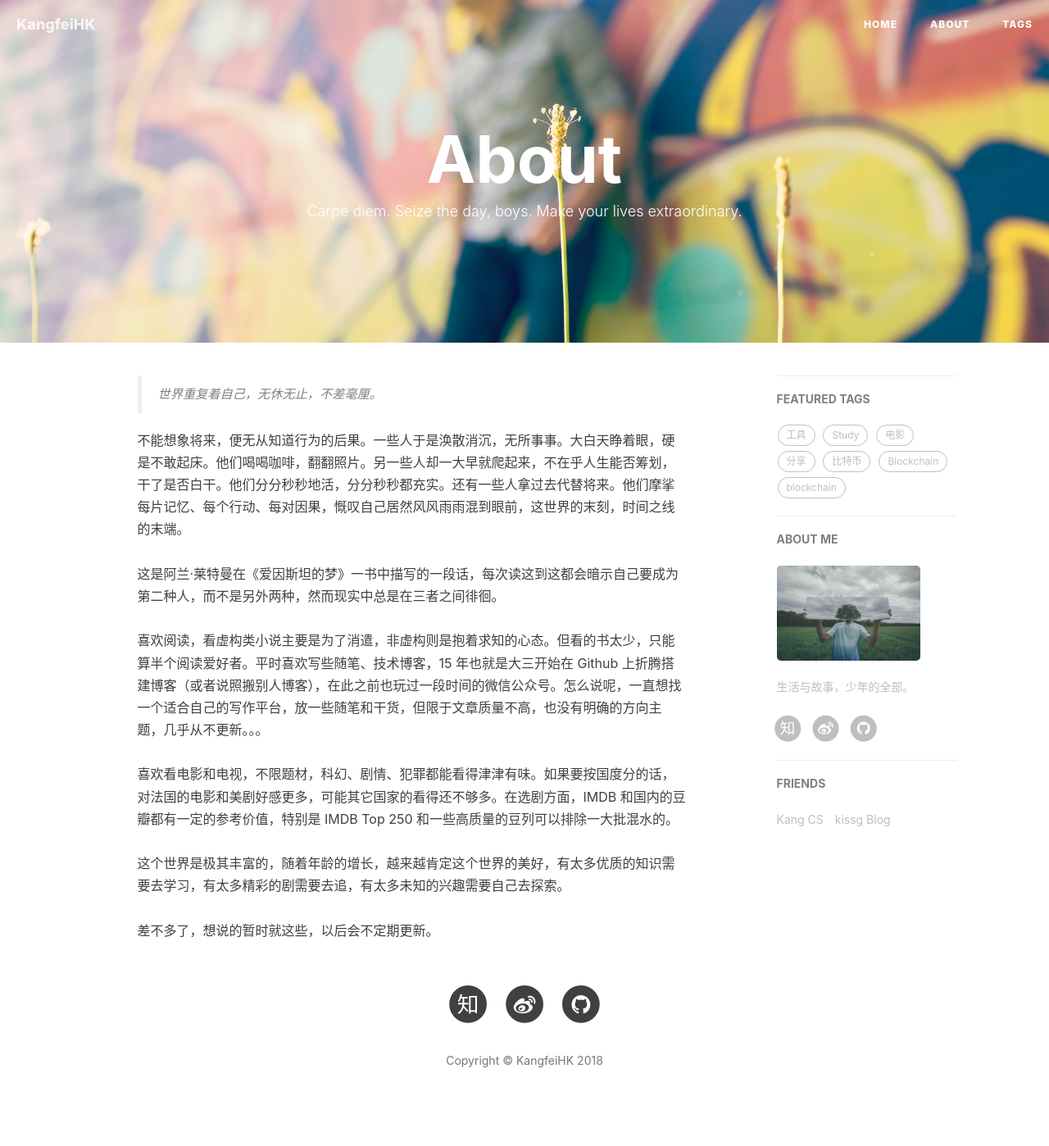
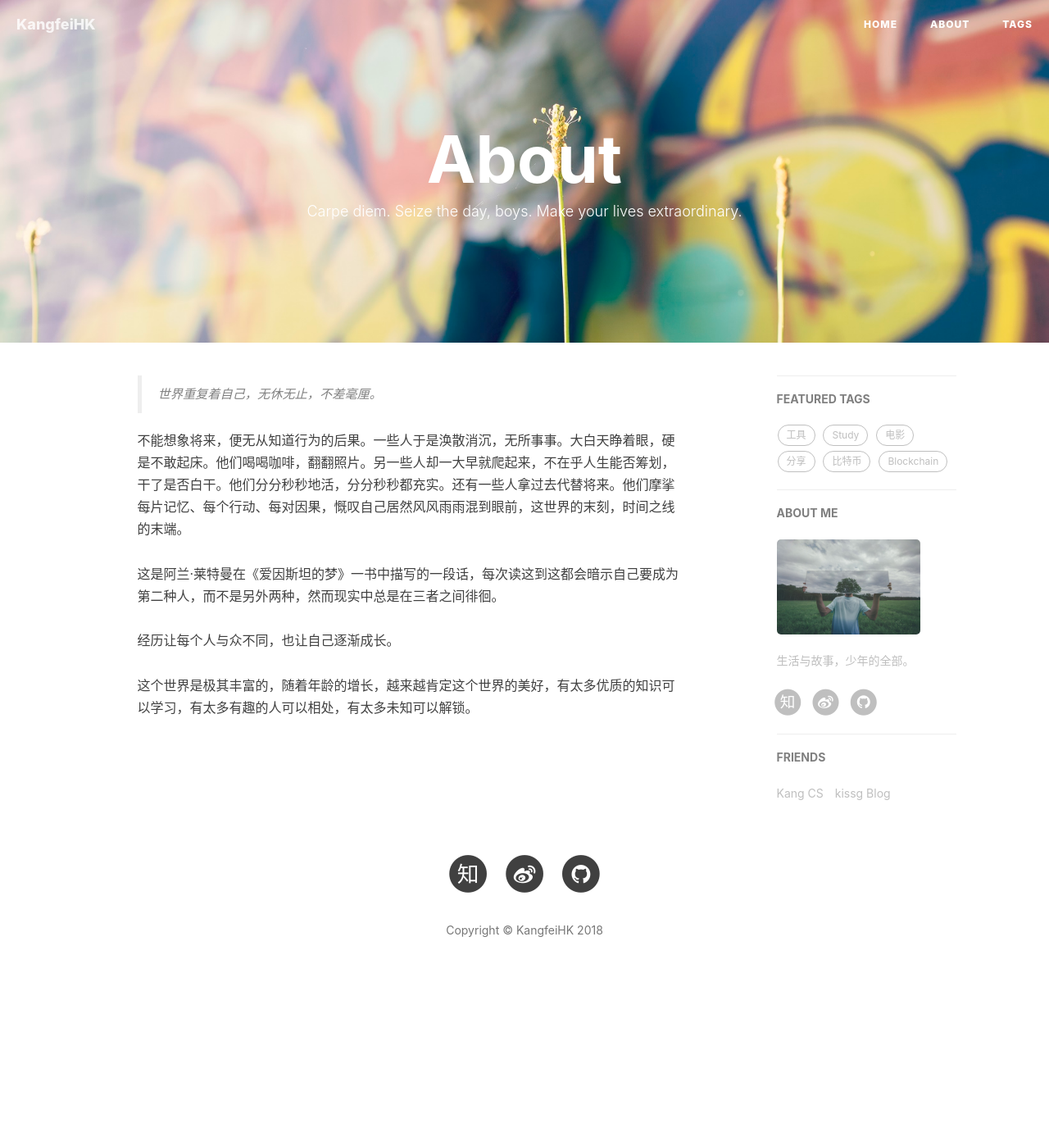
Before and after one commit to KangfeiHK/KangfeiHK.github.io, a Jekyll site: the page built from about.html, in a window 1280 px wide. Shown: the whole page at 82% size. Built offline with Jekyll 4.4.1, drawn with Linux system fonts in a browser that asks for light colours; nearby versions of some CDN libraries; comment, search, counter and statistics services are not loaded; after the commit the page ends 1239 px from its top, so only the background shows below that.

Commit message:
update about page and tag

```diff
--- a/_posts/2017-04-26-Somebody-Blogs.markdown
+++ b/_posts/2017-04-26-Somebody-Blogs.markdown
@@ -16,8 +16,7 @@ tags:
 不多说，直接看下面几篇博文，学无止境啊。
 
 
-[博士五年总结系列](http://yuandong-tian.com/five_year_summary_of_PhD.pdf) by 田渊栋，CMU Ph.D，现就职于 Facebook 人工智能研究院，[个人网站](http://yuandong-tian.com/)
-
+[博士五年总结系列](http://yuandong-tian.com/five_year_summary_of_PhD.pdf) by 田渊栋，CMU Ph.D，现就职于 Facebook 人工智能研究院
 
 [The Ph.D. Grind - 博士磨砺](http://www.pgbovine.net/PhD-memoir.htm) by Philip Guo
 
--- a/_posts/2018-04-14-Blockchain.markdown
+++ b/_posts/2018-04-14-Blockchain.markdown
@@ -5,7 +5,7 @@ date:       2018-04-14
 author:     "K"
 header-img: "img/post-bg-markdown.jpg"
 tags:
-    - blockchain
+    - Blockchain
 ---
 
 > The Times 03/Jan/2009 Chancellor on brink of second bailout for banks.
--- a/_posts/2018-04-16-Merkle-Tree.markdown
+++ b/_posts/2018-04-16-Merkle-Tree.markdown
@@ -5,7 +5,7 @@ date:       2018-04-16
 author:     "K"
 header-img: "img/post-bg-markdown.jpg"
 tags:
-    - blockchain
+    - Blockchain
 ---
 
 ### Merkle Tree 结构
--- a/about.html
+++ b/about.html
@@ -16,7 +16,7 @@ header-img: "img/about-bg.jpg"
     <blockquote>
         世界重复着自己，无休无止，不差毫厘。
     </blockquote>
-    不能想象将来，便无从知道行为的后果。一些人于是涣散消沉，无所事事。大白天睁着眼，硬是不敢起床。他们喝喝咖啡，翻翻照片。另一些人却一大早就爬起来，不在乎人生能否筹划，干了是否白干。他们分分秒秒地活，分分秒秒都充实。还有一些人拿过去代替将来。他们摩挲每片记忆、每个行动、每对因果，慨叹自己居然风风雨雨混到眼前，这世界的末刻，时间之线的末端。<br><br>这是阿兰·莱特曼在《爱因斯坦的梦》一书中描写的一段话，每次读这到这都会暗示自己要成为第二种人，而不是另外两种，然而现实中总是在三者之间徘徊。<br><br>喜欢阅读，看虚构类小说主要是为了消遣，非虚构则是抱着求知的心态。但看的书太少，只能算半个阅读爱好者。平时喜欢写些随笔、技术博客，15 年也就是大三开始在 Github 上折腾搭建博客（或者说照搬别人博客），在此之前也玩过一段时间的微信公众号。怎么说呢，一直想找一个适合自己的写作平台，放一些随笔和干货，但限于文章质量不高，也没有明确的方向主题，几乎从不更新。。。<br><br>喜欢看电影和电视，不限题材，科幻、剧情、犯罪都能看得津津有味。如果要按国度分的话，对法国的电影和美剧好感更多，可能其它国家的看得还不够多。在选剧方面，IMDB 和国内的豆瓣都有一定的参考价值，特别是 IMDB Top 250 和一些高质量的豆列可以排除一大批混水的。<br><br>这个世界是极其丰富的，随着年龄的增长，越来越肯定这个世界的美好，有太多优质的知识需要去学习，有太多精彩的剧需要去追，有太多未知的兴趣需要自己去探索。<br><br>差不多了，想说的暂时就这些，以后会不定期更新。
+    不能想象将来，便无从知道行为的后果。一些人于是涣散消沉，无所事事。大白天睁着眼，硬是不敢起床。他们喝喝咖啡，翻翻照片。另一些人却一大早就爬起来，不在乎人生能否筹划，干了是否白干。他们分分秒秒地活，分分秒秒都充实。还有一些人拿过去代替将来。他们摩挲每片记忆、每个行动、每对因果，慨叹自己居然风风雨雨混到眼前，这世界的末刻，时间之线的末端。<br><br>这是阿兰·莱特曼在《爱因斯坦的梦》一书中描写的一段话，每次读这到这都会暗示自己要成为第二种人，而不是另外两种，然而现实中总是在三者之间徘徊。<br><br>经历让每个人与众不同，也让自己逐渐成长。<br><br>这个世界是极其丰富的，随着年龄的增长，越来越肯定这个世界的美好，有太多优质的知识可以学习，有太多有趣的人可以相处，有太多未知可以解锁。
 
 </div>
 
```
